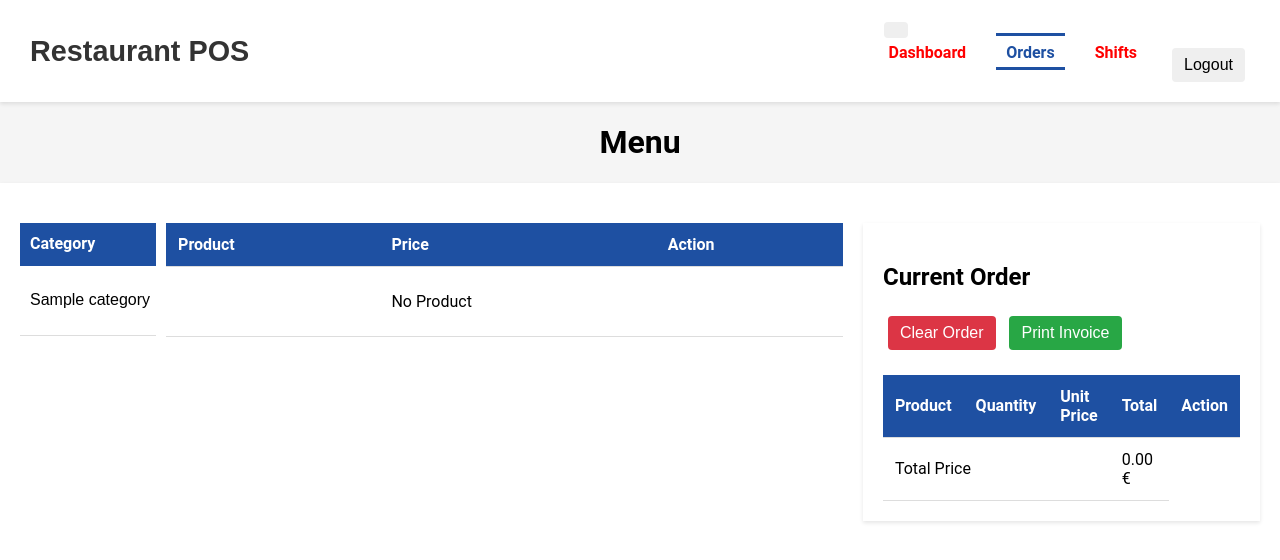
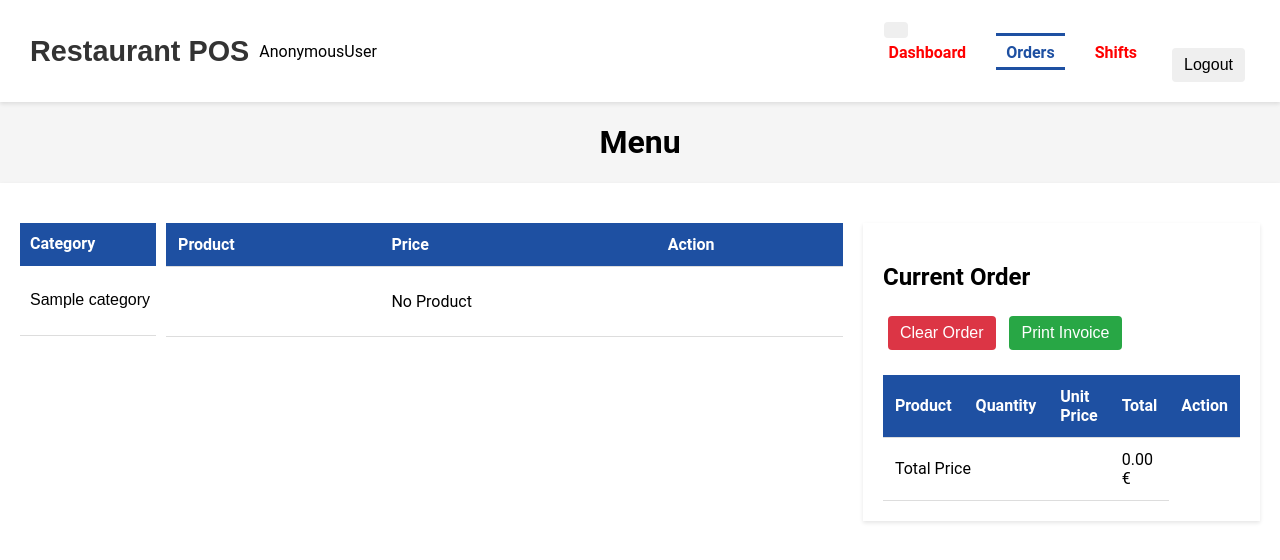
Before and after one commit to gentitrim/hrms, a Django app: page /restaurant/order_menu/ in a window 1280 px wide. Shown: the top 560 px of the page. Run offline with Django 5.2, Linux system fonts and the light colour scheme; tables that the repository leaves empty hold one stand-in row (values such as "Sample post").

Commit message:
Update base_template.html
Shfaq emrin e user kur ben login

```diff
--- a/restaurant/templates/restaurant/employees_dashboard/base_template.html
+++ b/restaurant/templates/restaurant/employees_dashboard/base_template.html
@@ -12,6 +12,11 @@
         <div class="logo">
             {% comment %} <img src="logo.png" alt="Logo"> {% endcomment %}
             <span>Restaurant POS</span>
+
+            <a class="nav-item nav-link active" style="color: rgb(0, 0, 0)">
+                {{user}}
+
+            </a>
         </div>
         <nav id="nav">
             <button class="hamburger">
@@ -19,7 +24,9 @@
                 <span></span>
                 <span></span>
             </button>
+
             <ul>
+
                 <li><a href="{% url "dashboard" %}">Dashboard</a></li>
                 <li><a href="{% url "order_menu" %}" class="active">Orders</a></li>
                 <li><a href="shifts.html">Shifts</a></li>
@@ -27,6 +34,7 @@
                     {% csrf_token %}
                     <button type="submit" class="btn btn-danger ms-3">Logout</button>
                 </form>
+
 
 
             </ul>
```
